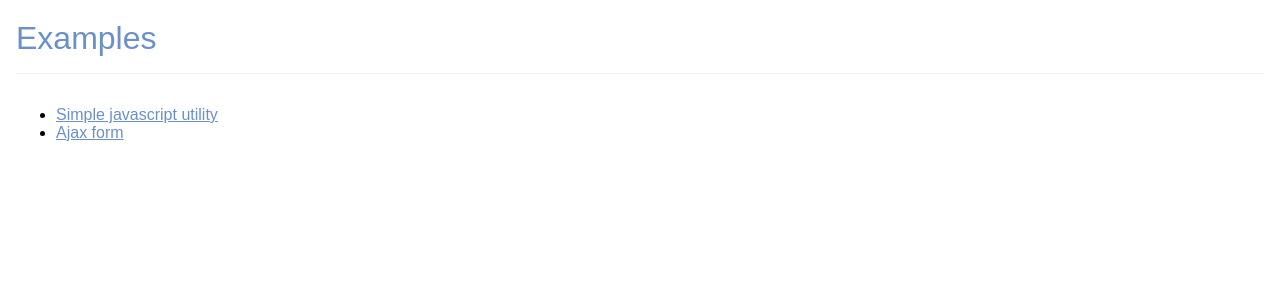
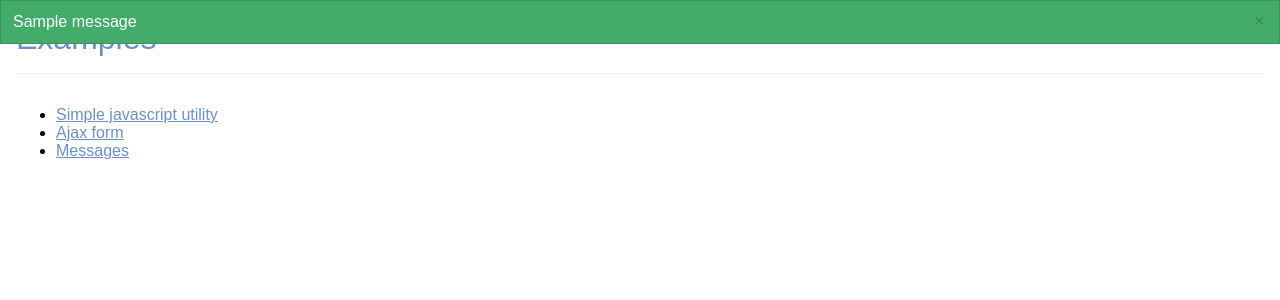
Before and after one commit to mireq/django-ajax-utils, a Django app: template sample_project/templates/home.html in a window 1280 px wide. Shown: the top 300 px of the page. Run offline with Django 3.2, Linux system fonts and the light colour scheme; the template is opened without the code that fills it, so the values that code supplies are empty; tables that the repository leaves empty hold one stand-in row (values such as "Sample post"); one stand-in notice (Sample message) is shown.

Commit message:
Added example for messages

```diff
--- a/sample_project/static/css/style.css
+++ b/sample_project/static/css/style.css
@@ -211,3 +211,43 @@ button:disabled {
 	color: #6b8fc7;
 	text-decoration: none;
 }
+
+.messages-container {
+	position: absolute;
+	top: 0;
+	left: 0;
+	right: 0;
+}
+
+.messages-container .message {
+	opacity: 1;
+	transition: all 0.5s;
+}
+
+.messages-container .message.closing {
+	opacity: 0;
+}
+
+.alert-box {
+	padding: 12px;
+	position: relative;
+}
+
+.alert-box.success {
+	border: 1px solid #3a945b;
+	background: #43ac6a;
+	color: white;
+}
+
+.alert-box .close-action {
+	position: absolute;
+	top: 50%;
+	right: 8px;
+	color: #333333;
+	font-size: 120%;
+	line-height: .9;
+	margin-top: -0.5em;
+	opacity: 0.3;
+	padding: 0 6px 4px;
+	text-decoration: none;
+}
--- a/sample_project/templates/base.html
+++ b/sample_project/templates/base.html
@@ -8,6 +8,7 @@
 	{% block extrastyle %}{% endblock %}
 </head>
 <body>
+	{% include "partials/messages.html" %}
 	{% block body %}
 		<div class="wrap">
 			<h1>{% block site_title %}title{% endblock %}</h1>
@@ -20,6 +21,7 @@
 	<script src="{% static "django_ajax_utils/js/utils_ajax.js" %}"></script>
 	<script src="{% static "django_ajax_utils/js/reactor.js" %}"></script>
 	<script src="{% static "django_ajax_utils/js/ajaxform.js" %}"></script>
+	<script src="{% static "django_ajax_utils/js/messages.js" %}"></script>
 	<script src="{% static "js/run_utils.js" %}"></script>
 
 	{% block extrajs %}
--- a/sample_project/templates/home.html
+++ b/sample_project/templates/home.html
@@ -7,5 +7,6 @@
 	<ul>
 		<li><a href="{% url "utils" %}">Simple javascript utility</a></li>
 		<li><a href="{% url "ajaxform" %}">Ajax form</a></li>
+		<li><a href="{% url "messages" %}">Messages</a></li>
 	</ul>
 {% endblock %}
--- /dev/null
+++ b/sample_project/templates/partials/messages.html
@@ -0,0 +1,12 @@
+<div id="messages_container" class="messages-container" data-animate-close="0.5">
+	{% for message in messages %}
+		<div class="message">
+			<div class="alert-box{% if message.tags == "info" %} default{% elif message.tags == "debug" %} secondary{% elif message.tags == "success" %} success {% elif message.tags == "warning" %} warning{% elif message.tags == "error" %} alert{% endif %}">
+				<div class="message-content">
+					{{ message }}
+					<a href="#" aria-hidden="true" class="close-action">&times;</a>
+				</div>
+			</div>
+		</div>
+	{% endfor%}
+</div>
```
Also changed, not shown: sample_project/templates/messages.html (added, +7 -0 lines), sample_project/web/settings.py (+5 -5 lines), sample_project/web/urls.py (+4 -3 lines), sample_project/web/views.py (+11 -3 lines).
